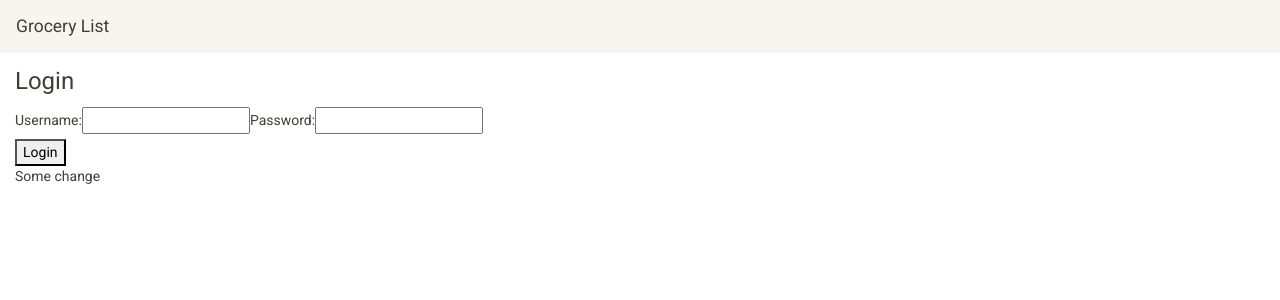
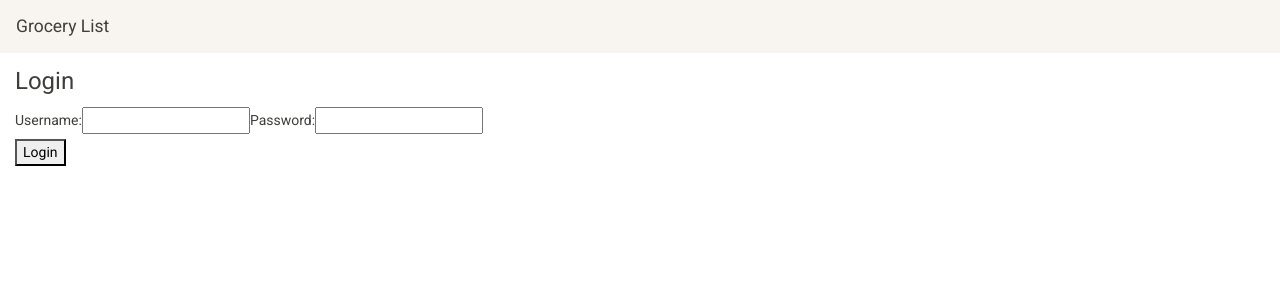
Before and after one commit to zmad5306/gl-ui, an Angular app: page /login in a window 1280 px wide. Shown: the top 300 px of the page. Built offline with nearby package versions, Linux system fonts and the light colour scheme.

Commit message:
removed some change

```diff
--- a/src/app/login/login.component.html
+++ b/src/app/login/login.component.html
@@ -21,4 +21,3 @@
   </fieldset>
   <button type="submit">Login</button>
 </form>
-<p>Some change</p>
```
